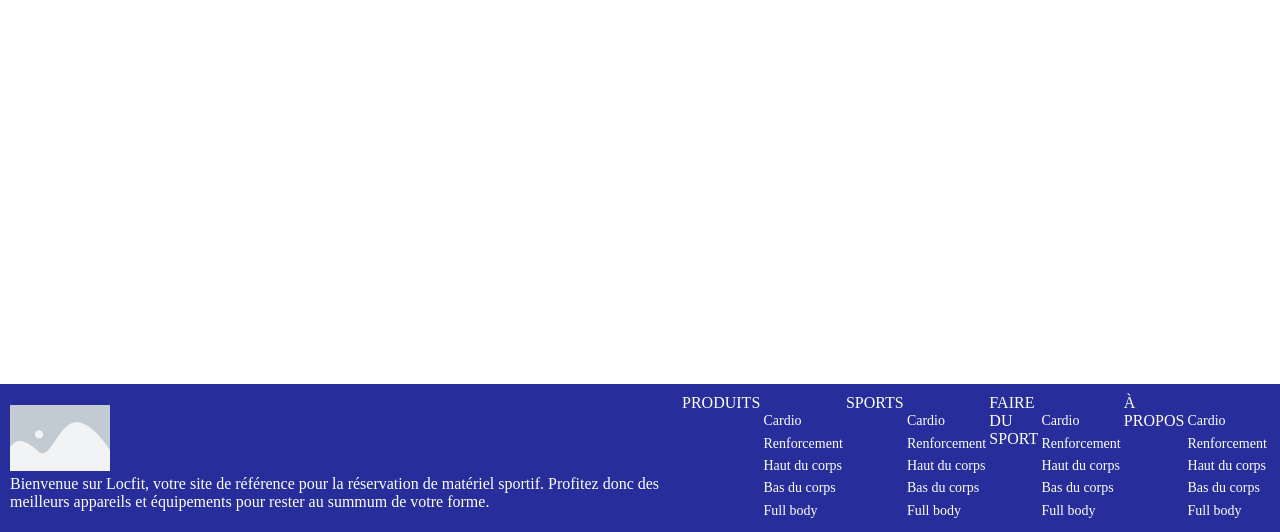
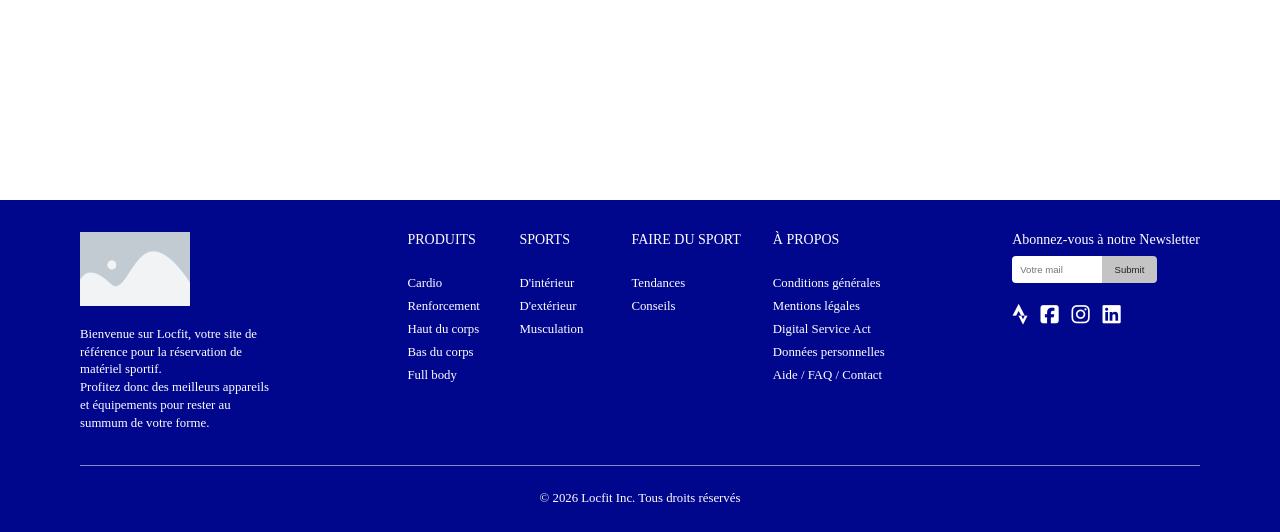
Before and after one commit to Mayster-web/BUT2_2026_legofflenaour_gehanne_dombre, a PHP site: page / in a window 1280 px wide. Shown: the part 268-800 px from the top of the page. Run offline with PHP 8.4, Linux system fonts and the light colour scheme.

Commit message:
Footer fini

```diff
--- a/css/styles.css
+++ b/css/styles.css
@@ -64,29 +64,104 @@ nav .nav-log {
 footer {
     margin-top: auto;
     width: 100%;
-    background-color: #272D9A;
-    display: flex;
-    justify-content: space-between;
-    align-items: center;
-    padding: 10px;
+    background-color: #00078D;
+    color: white;
+    padding: 2rem 5rem 1.5rem;
+}
+
+footer h3 {
+    font-size: 0.875rem;
+    font-weight: 400;
+    margin-bottom: 1.2rem;
 }
 
 footer p {
     color: white;
+    font-size: 0.8rem;
+    line-height: 1.4;
 }
 
-.footer-produits {
+.footer-top {
+    display: flex;
+    justify-content: space-between;
+    align-items: flex-start;
+    gap: 2rem;
+}
+
+/* Marque */
+.footer-brand {
+    max-width: 200px;
+}
+
+.footer-brand .logo {
+    width: 110px;
+    margin-bottom: 1rem;
+}
+
+/* Colonnes de liens */
+.footer-links {
+    display: flex;
+    gap: 2rem;
+}
+
+.footer-col {
     display: flex;
     flex-direction: column;
-    font-size: 0.875rem;
-    margin-top: 1rem;
+    gap: 0.5rem;
+    min-width: 80px;
 }
 
-.footer-produits a {
-    margin: 0.2rem;
+.footer-col a {
+    font-size: 0.8rem;
 }
 
-.footer2 {
+.footer-col a:hover {
+    text-decoration: underline;
+}
+
+/* Newsletter */
+.footer-newsletter h3 {
+    margin-bottom: 0.5rem;
+}
+
+.newsletter-form {
     display: flex;
-    flex-direction: row;
+    width: 145px;
 }
+
+.newsletter-form input {
+    flex: 1;
+    min-width: 0;
+    padding: 0.5rem;
+    font-size: 0.6rem;
+    border: none;
+    border-radius: 4px 0 0 4px;
+    outline: none;
+}
+
+.newsletter-form button {
+    background-color: #c4c4c4;
+    color: #222;
+    font-size: 0.6rem;
+    padding: 0 0.8rem;
+    border-radius: 0 4px 4px 0;
+}
+
+.footer-social {
+    display: flex;
+    gap: 0.8rem;
+    margin-top: 1.2rem;
+    font-size: 1.3rem;
+}
+
+/* Barre du bas */
+.footer-bottom {
+    margin-top: 2rem;
+    padding-top: 1.5rem;
+    border-top: 1px solid rgba(255, 255, 255, 0.53);
+    text-align: center;
+}
+
+.footer-bottom p {
+    font-size: 0.8rem;
+}
--- a/footer.php
+++ b/footer.php
@@ -1,14 +1,18 @@
 </main>
 
 <footer>
-    <div class="footer1">
-        <img class="logo" src="./img/placeholder.png" alt="Image placeholder">
-        <p>Bienvenue sur Locfit, votre site de référence pour la réservation de matériel sportif. Profitez donc des
-            meilleurs appareils et équipements pour rester au summum de votre forme.</p>
+    <div class="footer-top">
+        <div class="footer-brand">
+            <img class="logo" src="./img/placeholder.png" alt="Locfit">
+            <p>
+                Bienvenue sur Locfit, votre site de référence pour la réservation de matériel sportif.<br>
+                Profitez donc des meilleurs appareils et équipements pour rester au summum de votre forme.
+            </p>
         </div>
-    <div class="footer2">
-        <p>PRODUITS</p>
-        <div class="footer-produits">
+
+        <div class="footer-links">
+            <div class="footer-col">
+                <h3>PRODUITS</h3>
                 <a href="#">Cardio</a>
                 <a href="#">Renforcement</a>
                 <a href="#">Haut du corps</a>
@@ -16,36 +20,45 @@
                 <a href="#">Full body</a>
             </div>
 
-        <p>SPORTS</p>
-        <div class="footer-produits">
-            <a href="#">Cardio</a>
-            <a href="#">Renforcement</a>
-            <a href="#">Haut du corps</a>
-            <a href="#">Bas du corps</a>
-            <a href="#">Full body</a>
+            <div class="footer-col">
+                <h3>SPORTS</h3>
+                <a href="#">D'intérieur</a>
+                <a href="#">D'extérieur</a>
+                <a href="#">Musculation</a>
             </div>
 
-        <p>FAIRE DU SPORT</p>
-        <div class="footer-produits">
-            <a href="#">Cardio</a>
-            <a href="#">Renforcement</a>
-            <a href="#">Haut du corps</a>
-            <a href="#">Bas du corps</a>
-            <a href="#">Full body</a>
+            <div class="footer-col">
+                <h3>FAIRE DU SPORT</h3>
+                <a href="#">Tendances</a>
+                <a href="#">Conseils</a>
             </div>
 
-        <p>À PROPOS</p>
-        <div class="footer-produits">
-            <a href="#">Cardio</a>
-            <a href="#">Renforcement</a>
-            <a href="#">Haut du corps</a>
-            <a href="#">Bas du corps</a>
-            <a href="#">Full body</a>
+            <div class="footer-col">
+                <h3>À PROPOS</h3>
+                <a href="#">Conditions générales</a>
+                <a href="#">Mentions légales</a>
+                <a href="#">Digital Service Act</a>
+                <a href="#">Données personnelles</a>
+                <a href="#">Aide / FAQ / Contact</a>
             </div>
         </div>
 
+        <div class="footer-newsletter">
+            <h3>Abonnez-vous à notre Newsletter</h3>
+            <form class="newsletter-form" action="#" method="post">
+                <input type="email" placeholder="Votre mail" required>
+                <button type="submit">Submit</button>
+            </form>
+            <div class="footer-social">
+                <a href="#" aria-label="Strava"><i class="fa-brands fa-strava"></i></a>
+                <a href="#" aria-label="Facebook"><i class="fa-brands fa-square-facebook"></i></a>
+                <a href="#" aria-label="Instagram"><i class="fa-brands fa-instagram"></i></a>
+                <a href="#" aria-label="LinkedIn"><i class="fa-brands fa-linkedin"></i></a>
+            </div>
+        </div>
+    </div>
+
+    <div class="footer-bottom">
+        <p>© 2026 Locfit Inc. Tous droits réservés</p>
+    </div>
 </footer>
-
-</body>
-
-</html>
--- a/header.php
+++ b/header.php
@@ -5,5 +5,6 @@
     <meta name="viewport" content="width=device-width, initial-scale=1.0">
     <title>Locfit</title>
     <link rel="stylesheet" href="./css/styles.css">
+    <link rel="stylesheet" href="https://cdnjs.cloudflare.com/ajax/libs/font-awesome/6.5.1/css/all.min.css">
 </head>
 <body>
```
Lines whose indentation alone changed are shown as unchanged.
